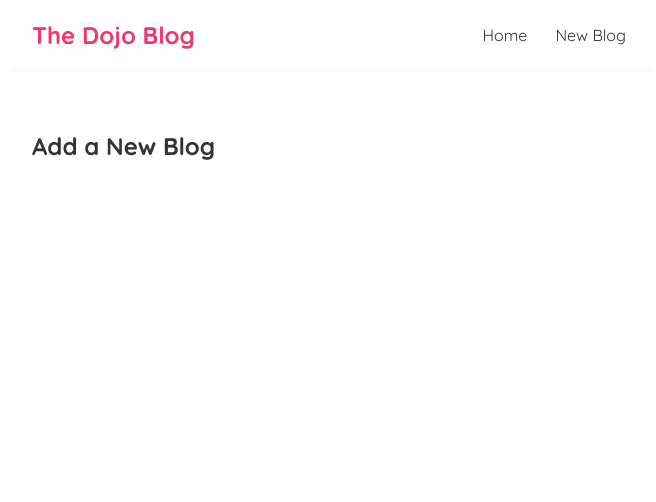
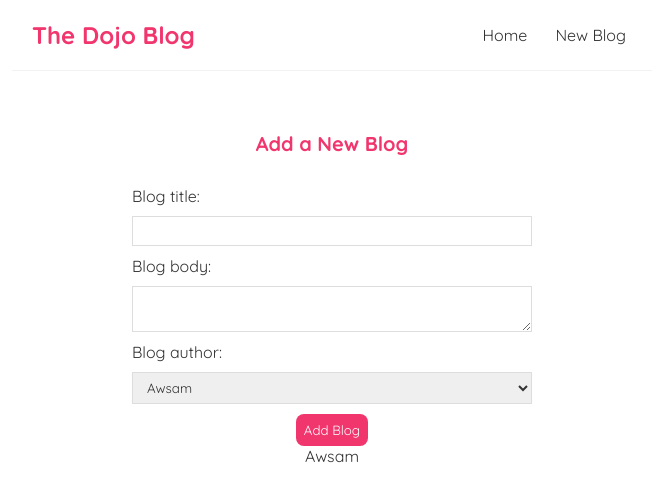
Before and after one commit to awsam95/Awesome_Blog, a React (Create React App) app: page /create in a window 1280 px wide. Shown: the top 502 px of the page, without its empty margins (308-964 px from the left). Built offline with nearby package versions, Linux system fonts and the light colour scheme.

Commit message:
Ceate new blog

```diff
--- a/src/Creat.js
+++ /dev/null
@@ -1,9 +0,0 @@
-const Create = () => {
-    return (
-      <div className="create">
-        <h2>Add a New Blog</h2>
-      </div>
-     );
-}
-
-export default Create ;
--- /dev/null
+++ b/src/Create.js
@@ -0,0 +1,43 @@
+import { useState } from "react";
+
+const Create = () => {
+  const [title, setTitle] = useState('');
+  const [body, setbody] = useState('');
+  const [author, setAuthor] = useState('Awsam');
+
+
+    return (
+      <div className="create">
+        <h2>Add a New Blog</h2>
+        <form>
+          <label>Blog title:</label>
+          <input
+            type="text"
+            required
+            value={title}
+            onChange={(e) => setTitle(e.target.value)}
+          />
+          <label>Blog body:</label>
+          <textarea
+            required
+            value={body}
+            onChange={(e) => setbody(e.target.value)}
+          ></textarea>
+          <label>Blog author:</label>
+          <select
+            value={author}
+            onChange={(e) => setAuthor(e.target.value)}
+          >
+            <option value="Awsam">Awsam</option>
+            <option value="Alaa">Alaa</option>
+          </select>
+          <button>Add Blog</button>
+          <p>{title}</p>
+          <p>{body}</p>
+          <p>{author}</p>
+        </form>
+      </div>
+     );
+}
+
+export default Create ;
--- a/src/index.css
+++ b/src/index.css
@@ -70,3 +70,35 @@
   border-radius:8px;
   cursor: pointer;
 }
+
+/* Create new blog form */
+.create {
+  max-width: 400px;
+  margin: 0 auto;
+  text-align: center;
+}
+.create label {
+  text-align: left;
+  display: block;
+}
+.create h2 {
+  font-size: 20px;
+  color:#f1356d;
+  margin-bottom: 30px;
+}
+.create input, .create textarea, .create select {
+  width: 100%;
+  padding: 6px 10px;
+  margin: 10px 0;
+  border: 1px solid #ddd;
+  box-sizing: border-box;
+  display: block;
+}
+.create button{
+  background: #f1356d;
+  color: #fff;
+  border: 0;
+  padding: 8px;
+  border-radius: 8px;
+  cursor: pointer;
+}
```
Also changed, not shown: src/App.js (+4 -4 lines).
